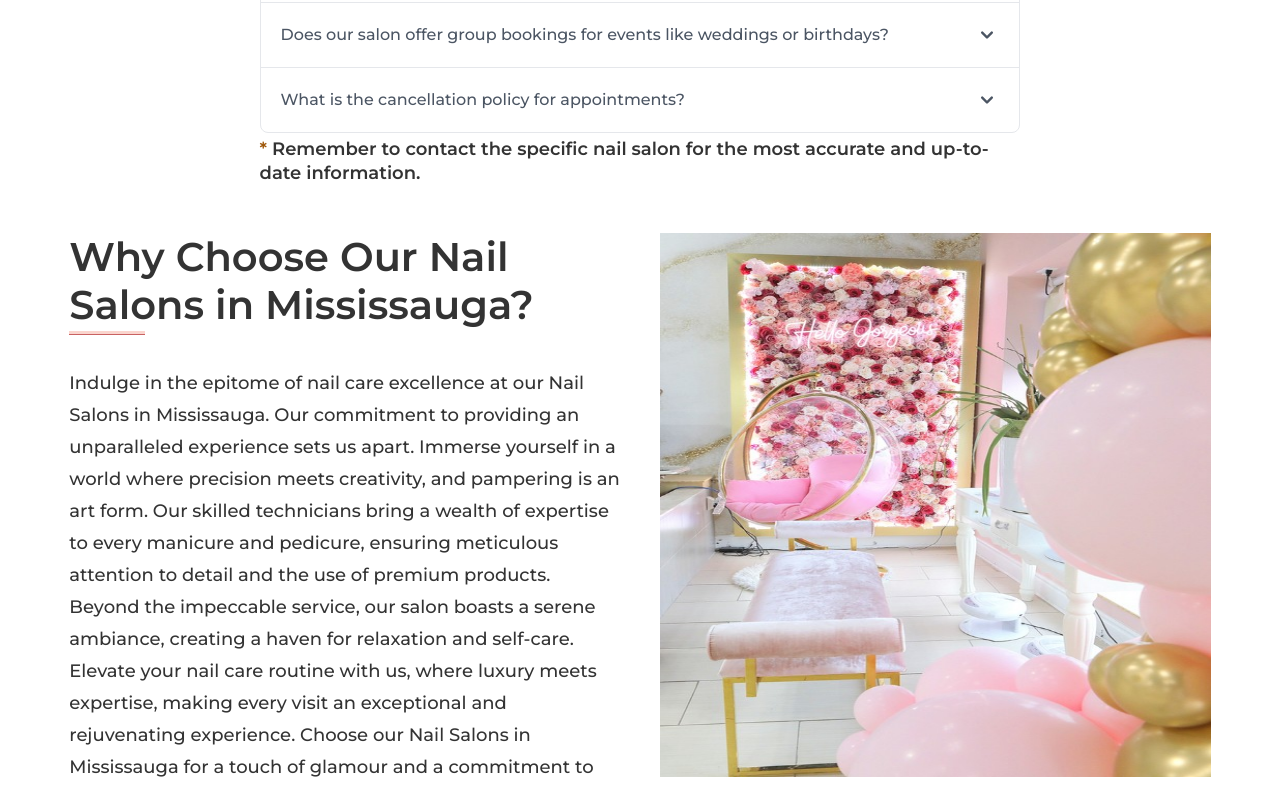
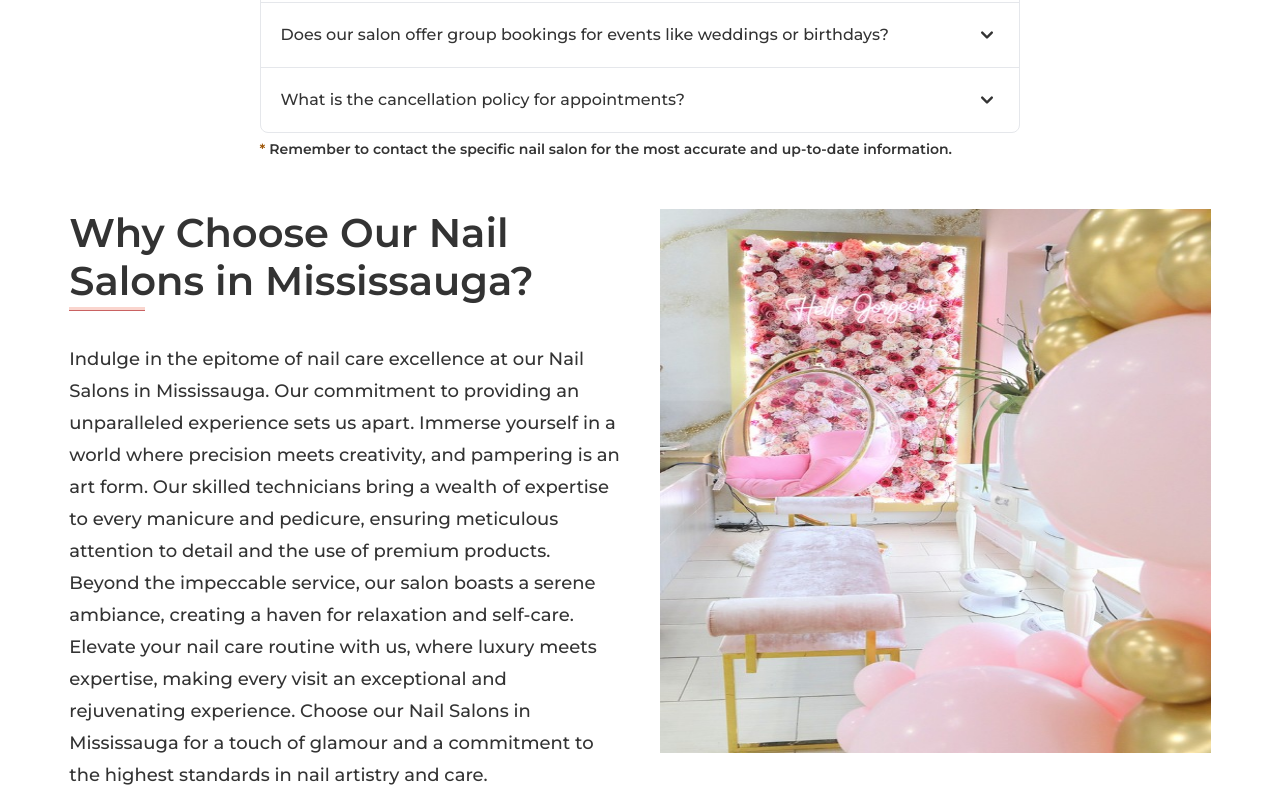
Before and after one commit to csebiplab/lavishluxnailsandspa-client, a Next.js app: page / in a window 1280 px wide. Shown: the part 10780-11569 px from the top of the page. Built offline with nearby package versions, Linux system fonts and the light colour scheme.

Commit message:
:sparkles: Done FaqAccordian

```diff
--- a/src/components/__shared_one_time/Home/FaqAccordian.tsx
+++ b/src/components/__shared_one_time/Home/FaqAccordian.tsx
@@ -109,11 +109,11 @@ export default function FaqAccordian() {
           </AccordionPanel>
         </Accordion>
         <div className="mt-1">
-          <p className="text-base textPrimary font-semibold">
+          <b className="text-sm textPrimary font-semibold">
             <span className="text-yellow-600">*</span> Remember to contact the
             specific nail salon for the most accurate and up-to-date
             information.
-          </p>
+          </b>
         </div>
       </div>
     </div>
--- a/src/pages/theme.ts
+++ b/src/pages/theme.ts
@@ -21,7 +21,7 @@ export const flowbiteTheme: CustomFlowbiteTheme = {
       base: "py-5 px-5 last:rounded-b-lg primaryBgColor first:rounded-t-lg",
     },
     title: {
-      base: "flex w-full items-center justify-between first:rounded-t-lg last:rounded-b-lg py-5 px-5 text-left font-medium text-gray-600 dark:text-gray-400",
+      base: "flex w-full items-center justify-between first:rounded-t-lg last:rounded-b-lg py-5 px-5 text-left font-medium textPrimary",
       flush: {
         off: "hover:bg-[#fad5ce]",
         on: "bg-transparent",
```
